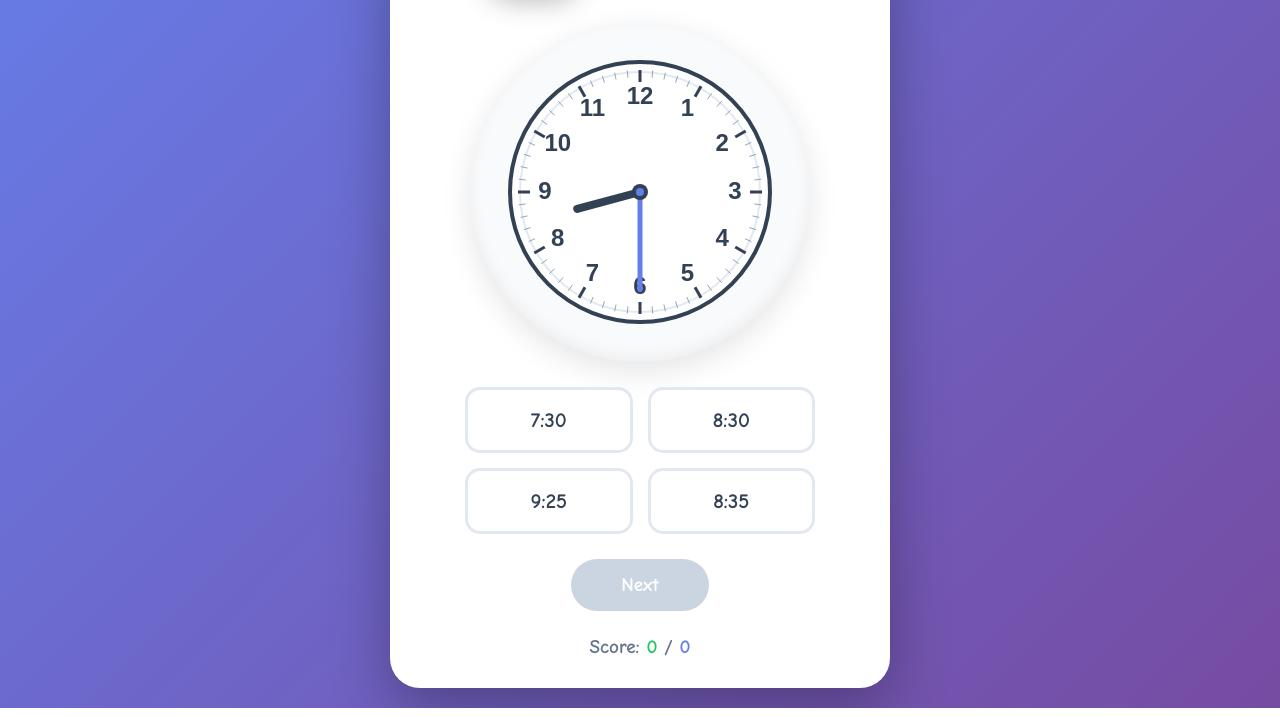
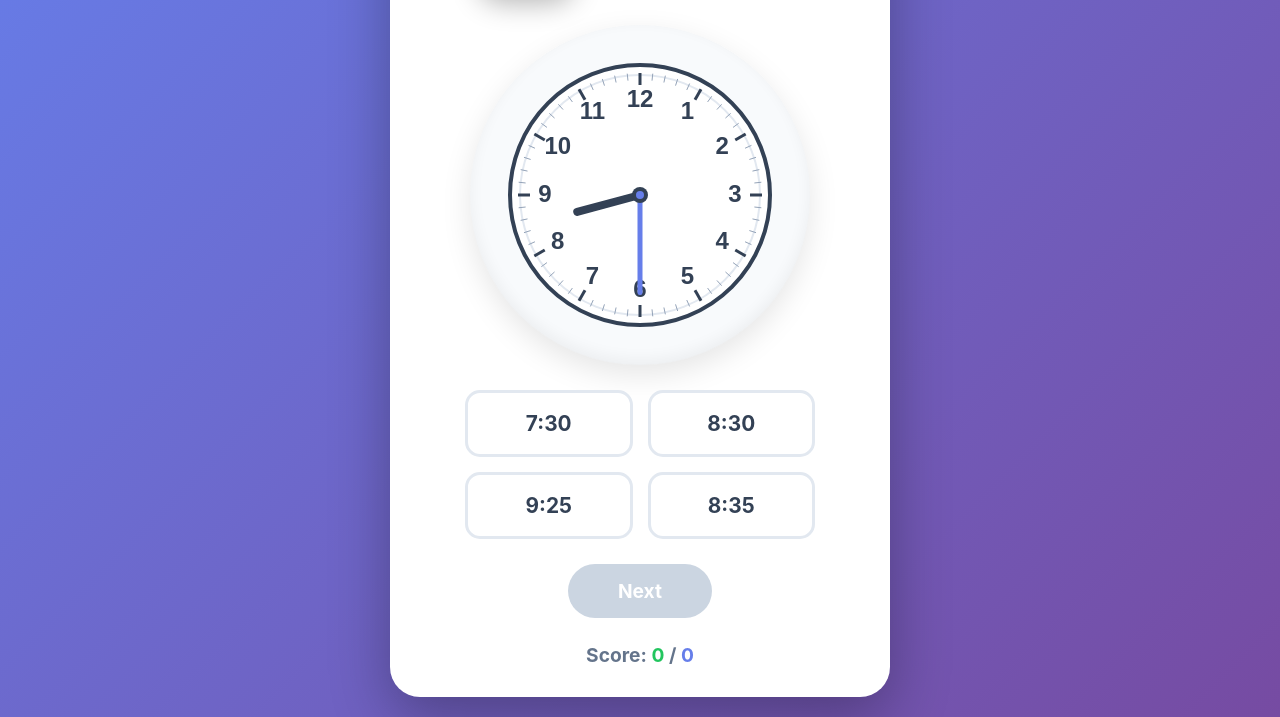
Before and after one commit to svarukala/svarukala.github.io, a plain HTML site: page LearnClock/index.html in a window 1280 px wide. Shown: the part 159-876 px from the top of the page. Drawn offline with Linux system fonts and the light colour scheme.

Commit message:
changed font style

```diff
--- a/LearnClock/styles.css
+++ b/LearnClock/styles.css
@@ -5,7 +5,7 @@
 }
 
 body {
-    font-family: 'Comic Sans MS', 'Chalkboard', 'Comic Neue', cursive, sans-serif;
+    font-family: -apple-system, BlinkMacSystemFont, 'Segoe UI', Roboto, 'Helvetica Neue', Arial, sans-serif;
     background: linear-gradient(135deg, #667eea 0%, #764ba2 100%);
     min-height: 100vh;
     display: flex;
```
